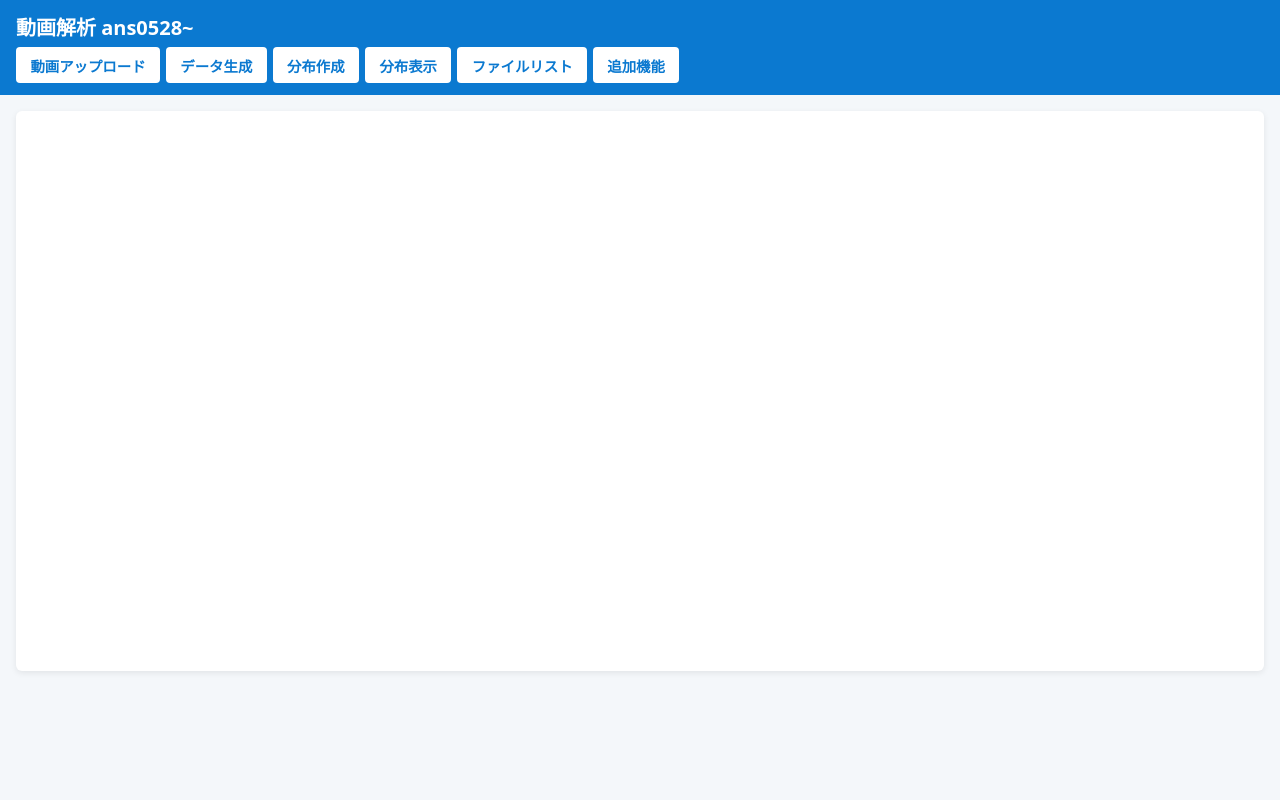
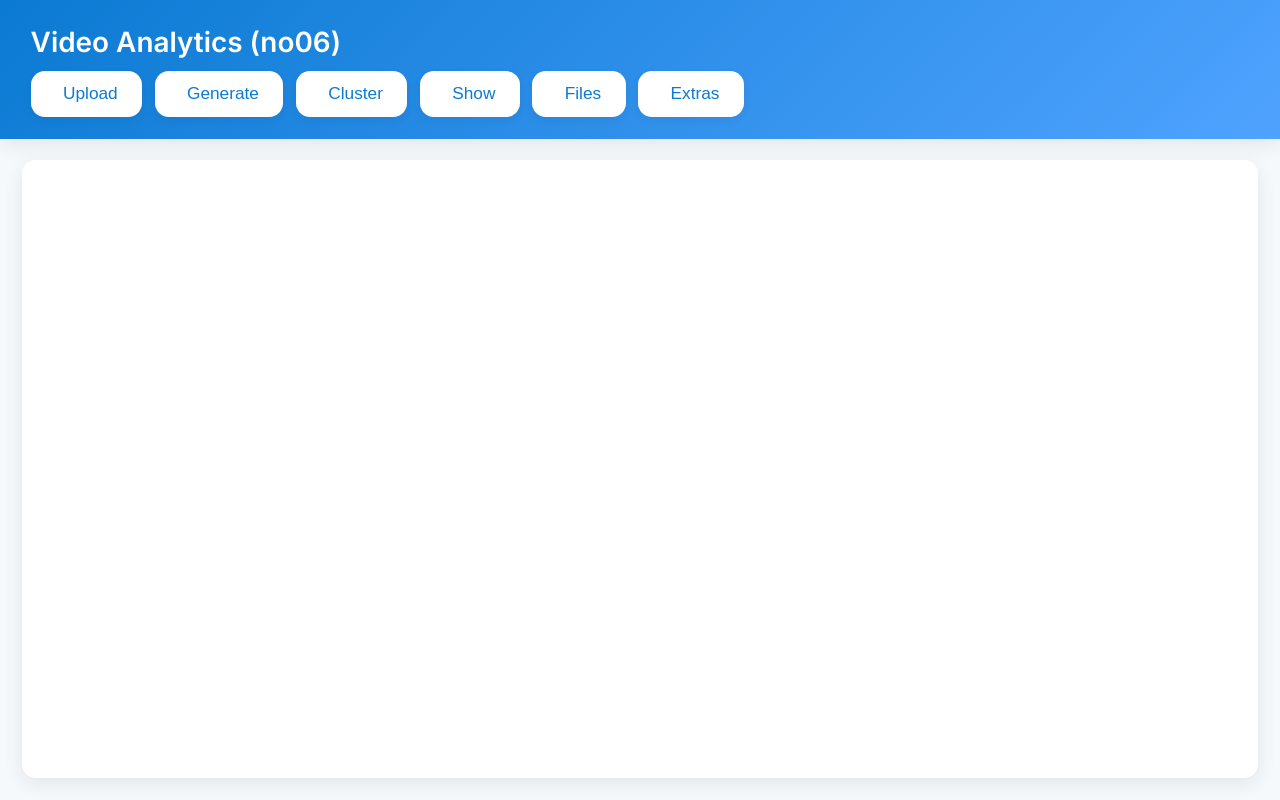
Before and after one commit to marutyan/Intelligent-Systems-Project, a Django app: page / in a window 1280 px wide. Run offline with Django 5.2, Linux system fonts and the light colour scheme; some libraries are stand-ins or nearby versions.

Commit message:
style: enlarge header, typography, and button padding for clearer UI

```diff
--- a/no06/templates/no06/index.html
+++ b/no06/templates/no06/index.html
@@ -2,73 +2,185 @@
 <html lang="ja">
 <head>
 <meta charset="UTF-8">
-<title>動画解析 (no06)</title>
+<title>Video Analytics (no06)</title>
+
+<!-- Fonts / Icons -->
+<link href="https://fonts.googleapis.com/css2?family=Inter:wght@500;600&display=swap" rel="stylesheet">
+<link href="https://cdnjs.cloudflare.com/ajax/libs/tabler-icons/2.47.0/iconfont/tabler-icons.min.css" rel="stylesheet">
+
 <style>
-:root{--blue:#0b79d0;--red:#c51616;--blue-h:#0962aa;--bg:#f4f7fa;--card:#fff;}
-*{box-sizing:border-box;}
-body{margin:0;font-family:system-ui,sans-serif;background:var(--bg);}
-header{background:var(--blue);color:#fff;padding:12px 1rem;transition:.2s;display:flex;flex-direction:column;gap:.4rem;}
-header h1{margin:0;font-size:1.25rem;}
-#nav{display:flex;flex-wrap:wrap;gap:6px;}
-button.nav-btn{border:0;border-radius:4px;background:#fff;color:var(--blue);padding:.45rem .9rem;font-size:.9rem;font-weight:600;cursor:pointer;transition:.15s;}
+:root{
+  /* colors */
+  --blue:#0b7ad2; --blue-dark:#075aa3;
+  --red:#d43c3c;  --red-dark:#ac2121;
+  --bg:#f6f9fc;   --card:#fff;
+
+  /* metrics */
+  --radius:14px;
+  --shadow:0 6px 20px rgba(0,0,0,.08);
+
+  /* gradients */
+  --grad-blue:linear-gradient(135deg,#0b7ad2 0%,#4fa3ff 100%);
+  --grad-red :linear-gradient(135deg,#d9492c 0%,#ff8a66 100%);
+
+  /* base font */
+  font-size:18px;      /* ★ 全体 12.5% アップ */
+}
+*{box-sizing:border-box;margin:0;}
+html,body{height:100%;font-family:"Inter",system-ui,sans-serif;background:var(--bg);}
+body{display:flex;flex-direction:column;}
+
+/* ── Header ────────────────────────────────── */
+header{
+  flex:0 0 auto;
+  background:var(--grad-blue);color:#fff;
+  padding:1.4rem 1.7rem 1.2rem;          /* ★ 高さ拡大 */
+  display:flex;flex-direction:column;gap:.65rem;
+  box-shadow:var(--shadow);transition:.3s;
+}
+body.extra-mode header{background:var(--grad-red);}
+header h1{font-size:1.55rem;font-weight:600;}
+#nav{display:flex;flex-wrap:wrap;gap:.7rem;}
+button.nav-btn{
+  border:none;border-radius:var(--radius);
+  padding:.7rem 1.35rem;                /* ★ 大きめ */
+  font-size:.96rem;font-weight:500;     /* ★ 大きめ */
+  display:flex;align-items:center;gap:.45rem;
+  background:#fff;color:var(--blue);
+  box-shadow:0 3px 8px rgba(0,0,0,.06);
+  cursor:pointer;transition:.18s;
+}
 body.extra-mode button.nav-btn{color:var(--red);}
-button.nav-btn:hover{background:var(--blue-h);color:#fff;}
-body.extra-mode button.nav-btn:hover{background:#a80f0f;color:#fff;}
-main{margin:1rem;padding:1rem;background:var(--card);border-radius:6px;box-shadow:0 2px 6px rgba(0,0,0,.08);min-height:70vh;}
-#dist-wrap{display:flex;gap:1rem;flex-wrap:wrap;}
-#left-col,#preview{flex:1 1 0;min-width:300px;min-height:70vh;}
-#preview{border:1px solid #ccc;display:flex;align-items:center;justify-content:center;}
-#preview img{width:100%;height:100%;object-fit:contain;}
-ul.simple-list{list-style:none;padding-left:0;margin:0;}
-ul.simple-list li{padding:.35rem 0;border-bottom:1px solid #e3e7ea;display:flex;align-items:center;gap:.5rem;}
-button.play-btn{border:0;background:none;color:var(--blue);font-size:1rem;cursor:pointer;padding:0;margin-left:auto;}
-button.play-btn:hover{color:var(--blue-h);}
-#modal{display:none;position:fixed;inset:0;background:rgba(0,0,0,.55);align-items:center;justify-content:center;z-index:1000;cursor:zoom-out;}
-#modal img{max-width:90vw;max-height:90vh;box-shadow:0 0 10px #000;}
+button.nav-btn:hover{transform:translateY(-3px);box-shadow:0 8px 16px rgba(0,0,0,.12);}
+body.extra-mode button.nav-btn:hover{color:var(--red-dark);}
+
+/* ── Main ───────────────────────────────────── */
+main{
+  flex:1 1 auto;
+  margin:1.2rem;
+  padding:1.7rem;
+  background:var(--card);
+  border-radius:var(--radius);
+  box-shadow:var(--shadow);
+  display:flex;flex-direction:column;
+  overflow:auto;
+  font-size:.94rem;                     /* ★ テキストサイズ少しアップ */
+}
+
+/* ── Distribution Layout ───────────────────── */
+#dist-wrap{flex:1 1 auto;display:flex;gap:1.5rem;flex-wrap:wrap;height:100%;}
+#left-col,#preview{flex:1 1 0;min-width:380px;display:flex;flex-direction:column;min-height:0;}
+#left-col h3{margin-bottom:.9rem;font-size:1.1rem;font-weight:600;color:#333;}
+#plot{flex:1 1 auto;min-height:60vh;}
+
+#preview{
+  border:1px solid #e0e6f0;border-radius:var(--radius);
+  background:#f0f6ff;
+  display:flex;align-items:center;justify-content:center;
+  min-height:60vh;cursor:pointer;position:relative;overflow:hidden;
+}
+#preview img{width:100%;height:100%;object-fit:contain;animation:fadeIn .4s ease;}
+#preview::after{
+  content:"Click to play";
+  position:absolute;bottom:.75rem;right:1rem;
+  font-size:.85rem;color:#444;background:rgba(255,255,255,.88);
+  padding:.14rem .6rem;border-radius:8px;
+  box-shadow:0 1px 4px rgba(0,0,0,.08);
+}
+
+/* ── Video List ─────────────────────────────── */
+ul.simple-list{
+  list-style:none;padding:0;margin:0;
+  border:1px solid #e0e6f0;border-radius:var(--radius);overflow:hidden;
+}
+ul.simple-list li{
+  display:flex;align-items:center;gap:.6rem;
+  padding:.65rem 1rem;
+  font-size:.9rem;
+  background:#fff;
+  border-bottom:1px solid #e9edf3;
+  cursor:pointer;
+}
+ul.simple-list li:last-child{border-bottom:none;}
+ul.simple-list li:hover{background:#eef3fc;}
+button.play-btn{
+  margin-left:auto;border:none;background:none;
+  font-size:1.15rem;color:var(--blue);cursor:pointer;transition:.15s;
+}
+body.extra-mode button.play-btn{color:var(--red);}
+button.play-btn:hover{color:var(--blue-dark);}
+body.extra-mode button.play-btn:hover{color:var(--red-dark);}
+
+/* ── Modal ─────────────────────────────────── */
+#modal{
+  display:none;position:fixed;inset:0;background:rgba(0,0,0,.63);
+  backdrop-filter:blur(3px);align-items:center;justify-content:center;
+  cursor:zoom-out;z-index:1000;
+}
+#modal img{
+  max-width:94vw;max-height:94vh;border-radius:var(--radius);
+  box-shadow:0 8px 28px rgba(0,0,0,.55);animation:fadeIn .4s ease;
+}
+@keyframes fadeIn{from{opacity:0;transform:scale(.95)}to{opacity:1;transform:none}}
 </style>
 </head>
 <body>
-<header><h1>動画解析 ans0528~</h1><nav id="nav"></nav></header>
+<header>
+  <h1>Video Analytics&nbsp;(no06)</h1>
+  <nav id="nav"></nav>
+</header>
+
 <main id="area"></main>
 <div id="modal"></div>
 
 <script src="https://cdn.plot.ly/plotly-2.32.0.min.js"></script>
 <script>
+/*── global vars ─*/
 const area=document.getElementById('area');
 const nav =document.getElementById('nav');
 const modal=document.getElementById('modal');
-let slideTimer=null, selectedIds=null, onceMode=false;
+let slideTimer=null,lastVideoId=null,selectedIds=null,onceMode=false;
 
-/*── ナビ描画 ─*/
-function renderNormal(){nav.innerHTML=`<button class="nav-btn" id="u">動画アップロード</button>
-<button class="nav-btn" id="g">データ生成</button><button class="nav-btn" id="m">分布作成</button>
-<button class="nav-btn" id="s">分布表示</button><button class="nav-btn" id="f">ファイルリスト</button>
-<button class="nav-btn" id="x">追加機能</button>`;
-document.getElementById('u').onclick=()=>load('/upload/');
-document.getElementById('g').onclick=()=>{onceMode=false;load('/selectVideos/');};
-document.getElementById('m').onclick=()=>api(selectedIds?`/make_distribution/?video_ids=${selectedIds}`:'/make_distribution/');
-document.getElementById('s').onclick=()=>show(selectedIds);
-document.getElementById('f').onclick=()=>load('/showDirectory/');
-document.getElementById('x').onclick=enterExtra;}
-function renderExtra(){nav.innerHTML=`<button class="nav-btn" id="b">通常版に戻る</button>
-<button class="nav-btn" id="u2">動画アップロード</button><button class="nav-btn" id="o">ワンクリックモード</button>`;
-document.getElementById('b').onclick=leaveExtra;document.getElementById('u2').onclick=()=>load('/upload/');
-document.getElementById('o').onclick=()=>{onceMode=true;load('/selectVideos/');};}
+/*── nav render helpers ─*/
+function navHTML(str){nav.innerHTML=str;}
+function renderNormal(){navHTML(`
+ <button class="nav-btn" id="u"><i class="ti ti-upload"></i>Upload</button>
+ <button class="nav-btn" id="g"><i class="ti ti-wand"></i>Generate</button>
+ <button class="nav-btn" id="m"><i class="ti ti-chart-pie"></i>Cluster</button>
+ <button class="nav-btn" id="s"><i class="ti ti-point-filled"></i>Show</button>
+ <button class="nav-btn" id="f"><i class="ti ti-folder"></i>Files</button>
+ <button class="nav-btn" id="x"><i class="ti ti-stars"></i>Extras</button>`);
+
+  u.onclick=()=>load('/upload/');
+  g.onclick=()=>{onceMode=false;load('/selectVideos/');};
+  m.onclick=()=>api(selectedIds?`/make_distribution/?video_ids=${selectedIds}`:'/make_distribution/');
+  s.onclick=()=>show(selectedIds);
+  f.onclick=()=>load('/showDirectory/');
+  x.onclick=enterExtra;
+}
+function renderExtra(){navHTML(`
+ <button class="nav-btn" id="b"><i class="ti ti-arrow-back-up"></i>Back</button>
+ <button class="nav-btn" id="u2"><i class="ti ti-upload"></i>Upload</button>
+ <button class="nav-btn" id="o"><i class="ti ti-rocket"></i>One-Click</button>`);
+
+  b.onclick=leaveExtra;
+  u2.onclick=()=>load('/upload/');
+  o.onclick=()=>{onceMode=true;load('/selectVideos/');};
+}
 renderNormal();
-function enterExtra(){document.body.classList.add('extra-mode');document.querySelector('header').style.background='var(--red)';renderExtra();}
-function leaveExtra(){document.body.classList.remove('extra-mode');document.querySelector('header').style.background='var(--blue)';renderNormal();}
 
-/*── 汎用 fetch ─*/
+/*── color switch ─*/
+function enterExtra(){document.body.classList.add('extra-mode');document.querySelector('header').style.background='var(--grad-red)';renderExtra();}
+function leaveExtra(){document.body.classList.remove('extra-mode');document.querySelector('header').style.background='var(--grad-blue)';renderNormal();}
+
+/*── fetch wrappers ─*/
 const load=u=>fetch(u).then(r=>r.text()).then(ht=>area.innerHTML=ht);
 const api =(u,o)=>fetch(u,o).then(r=>r.json()).then(j=>{alert(j.message||j.error);return j;});
 
-/*── プレビュー制御 ─*/
+/*── slideshow helpers ─*/
 function clearSlide(){clearInterval(slideTimer);slideTimer=null;}
-function showImage(path){
-  clearSlide();
-  document.getElementById('preview').innerHTML=`<img src="/getImage/?path=${encodeURIComponent(path)}">`;
-}
 function startSlide(id){
+  lastVideoId=id;
   fetch(`/getThumbList/?video_id=${id}`).then(r=>r.json()).then(d=>{
     if(d.error){alert(d.error);return;}
     let idx=0;
@@ -85,42 +197,53 @@ function startSlide(id){
 }
 modal.onclick=()=>{modal.style.display='none';clearSlide();};
 
-/*── 分布表示 ─*/
+function showImage(path,vid=null){
+  clearSlide();
+  lastVideoId=vid??lastVideoId;
+  document.getElementById('preview').innerHTML=`<img src="/getImage/?path=${encodeURIComponent(path)}">`;
+}
+
+/*── distribution view ─*/
 function show(ids=null){
   const q=ids?`?video_ids=${ids}`:'';
   fetch(`/showDistribution/${q}`).then(r=>r.json()).then(fig=>{
-    area.innerHTML=`<div id="dist-wrap">
-      <div id="left-col">
-        <h3>使用動画</h3><ul id="vlist" class="simple-list"></ul>
-        <div id="plot" style="height:70vh"></div>
-      </div>
-      <div id="preview"><p style="opacity:.6;">点をクリックするとサムネイル</p></div>
-    </div>`;
-    /* リスト生成 */
+    area.innerHTML=`
+      <div id="dist-wrap">
+        <div id="left-col">
+          <h3>Videos</h3>
+          <ul id="vlist" class="simple-list"></ul>
+          <div id="plot"></div>
+        </div>
+        <div id="preview"><p style="opacity:.65;">Click a point to preview</p></div>
+      </div>`;
+    /* list */
     const ul=document.getElementById('vlist');
     fig.videos.forEach(v=>{
-      const li=document.createElement('li');
-      li.innerHTML=`[${v.id}] ${v.name}<button class="play-btn" data-id="${v.id}">▶</button>`;
-      ul.appendChild(li);
+      ul.insertAdjacentHTML('beforeend',`
+        <li data-id="${v.id}">[${v.id}] ${v.name}
+          <button class="play-btn" data-id="${v.id}" aria-label="Play"><i class="ti ti-player-play"></i></button>
+        </li>`);
     });
     ul.onclick=e=>{
-      if(e.target.classList.contains('play-btn')){
-        startSlide(e.target.dataset.id);
-      }
+      const id=(e.target.closest('[data-id]')||{}).dataset.id;
+      if(id) startSlide(id);
     };
-    /* Plot */
+    /* plot */
     Plotly.newPlot('plot',fig.data,fig.layout);
     document.getElementById('plot').on('plotly_click',ev=>{
-      const [,,thumb]=ev.points[0].customdata;showImage(thumb);
+      const [name,,thumb]=ev.points[0].customdata;
+      const vid=fig.videos.find(v=>v.name===name)?.id;
+      showImage(thumb,vid);
     });
+    /* preview click -> slideshow */
+    document.getElementById('preview').onclick=()=>{if(lastVideoId) startSlide(lastVideoId);};
   });
 }
 
-/*── submit ─*/
+/*── form submit ─*/
 area.addEventListener('submit',async e=>{
   if(e.target.id==='upload-form'){
-    e.preventDefault();const fd=new FormData(e.target);
-    await api('/upload/',{method:'POST',body:fd});load('/upload/');return;}
+    e.preventDefault();await api('/upload/',{method:'POST',body:new FormData(e.target)});load('/upload/');return;}
   if(e.target.id==='video-select-form'){
     e.preventDefault();
     const ids=[...e.target.querySelectorAll('input[name="video_ids"]:checked')].map(cb=>cb.value);
```
